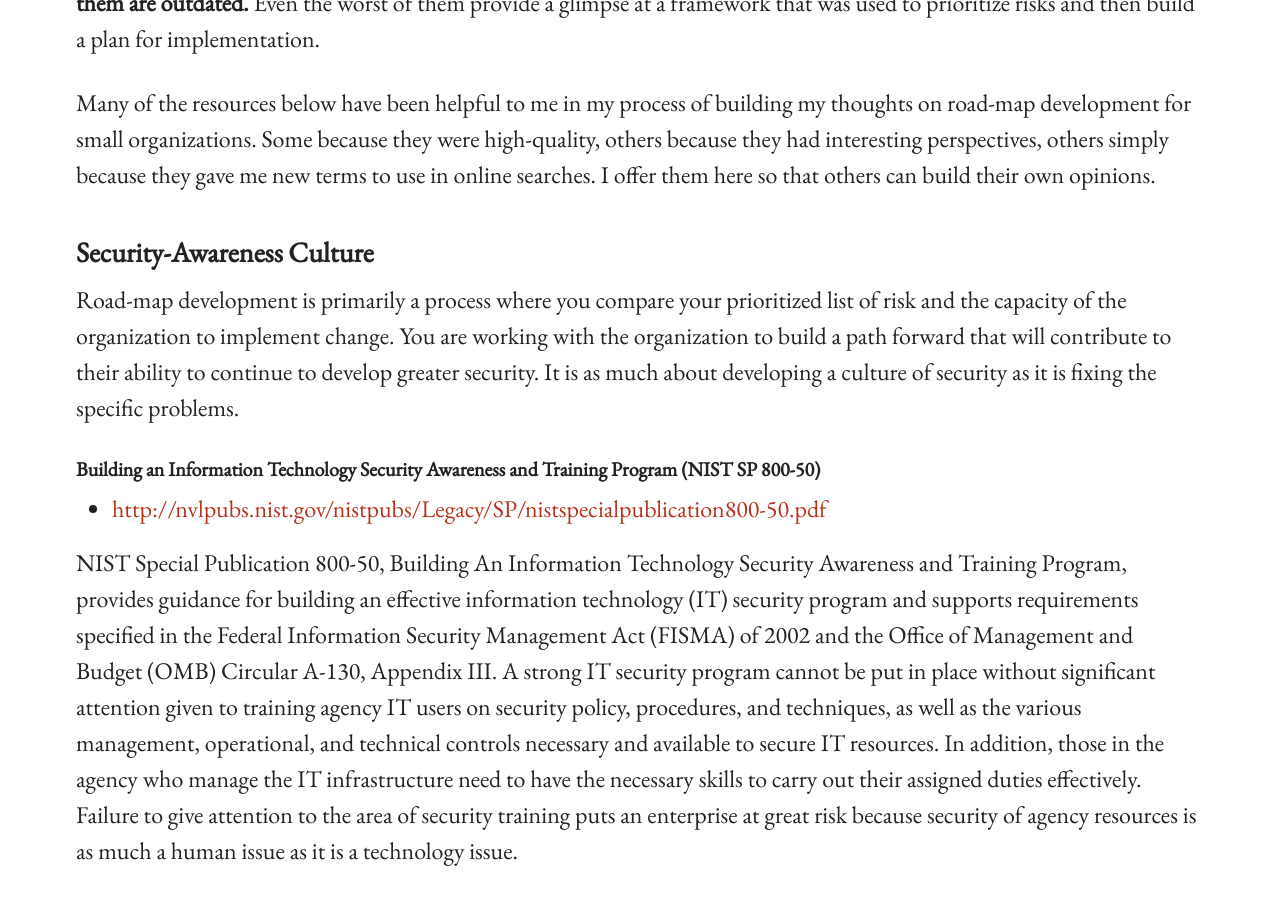
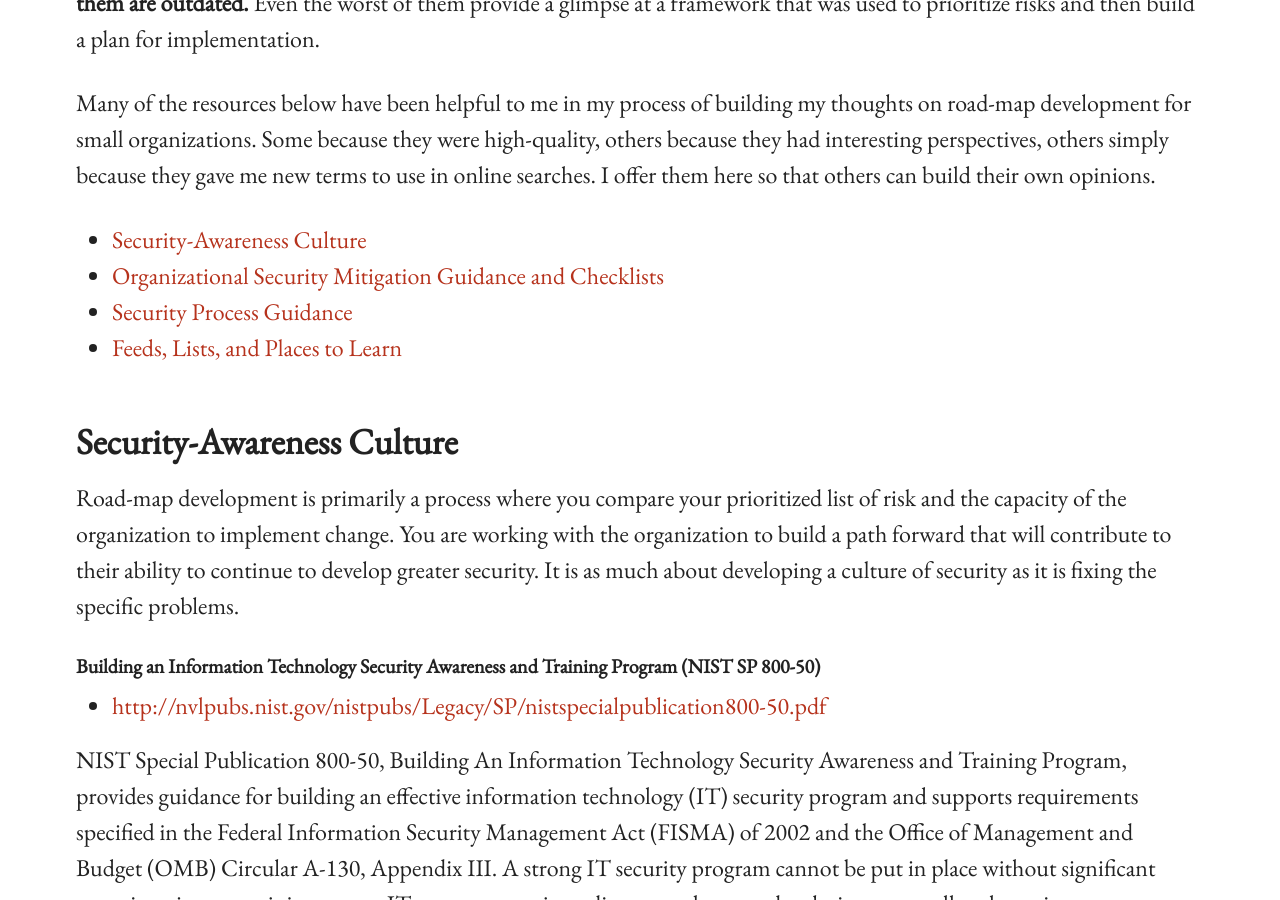
Before and after one commit to seamustuohy/seamustuohy.github.io, a Jekyll site: the page built from _posts/2016-07-10-low-resourced-org-roadmap-dev-list.md, in a window 1280 px wide and 900 px high, scrolled down 736 px. Built offline with Jekyll 4.4.1, drawn with Linux system fonts in a browser that asks for light colours.

Commit message:
Added org-sec roadmap list

```diff
--- a/_posts/2016-07-10-low-resourced-org-roadmap-dev-list.md
+++ b/_posts/2016-07-10-low-resourced-org-roadmap-dev-list.md
@@ -13,7 +13,13 @@ I did not choose resources for this list based upon their quality.  **In fact, I
 
 Many of the resources below have been helpful to me in my process of building my thoughts on road-map development for small organizations.  Some because they were high-quality, others because they had interesting perspectives, others simply because they gave me new terms to use in online searches. I offer them here so that others can build their own opinions.
 
-### Security-Awareness Culture
+* [Security-Awareness Culture](#security-awareness-culture)
+* [Organizational Security Mitigation Guidance and Checklists](#organizational-security-mitigation-guidance-and-checklists)
+* [Security Process Guidance](#security-process-guidance)
+* [Feeds, Lists, and Places to Learn](#feeds-lists-and-places-to-learn)
+
+
+## Security-Awareness Culture
 
 Road-map development is primarily a process where you compare your prioritized list of risk and the capacity of the organization to implement change. You are working with the organization to build a path forward that will contribute to their ability to continue to develop greater security. It is as much about developing a culture of security as it is fixing the specific problems.
 
@@ -85,7 +91,7 @@ Implementing successful security awareness in Your Company Implementing a succes
 
 Even companies with extensive, well-funded security awareness programs fall victim to attacks involving phishing, weak passwords and SQL injection, presumably the primary targets of user education.  Either their users don't have the skills to avoid these pitfalls, or they lack the motivation to apply those skills.  Psychologists and other social scientists have studied the roots of effective behavioral change and have solutions to offer. By exploring personal, social and environmental sources of motivation and abili..
 
-### Organizational Security Mitigation Guidance and Checklists
+## Organizational Security Mitigation Guidance and Checklists
 
 Existing guidance and checklists provide a decent baseline that you can use to check your prioritization of things to address. Many are focused on larger organizations and governments, so be mindful of the capacity required to carry out recommended mitigation's when you are reading them.
 
@@ -283,7 +289,7 @@ ENISA provides recommendations on cybersecurity, supports policy development and
 
 In this repository we provide generalized IT policies adapted from those used internally by our IT staff in hopes that they will come in handy for other organizations, and especially for open-source projects who rely on volunteer admin efforts to manage their infrastructure.
 
-### Security Process Guidance
+## Security Process Guidance
 
 At the average level of insecurity that international CSO's have audit results will be out of date in 3 to 6 months. Their threat landscape and level of security is in constant flux and they don't have the capacity to become security experts to fix it. They don't even have the staff time to re-check a security practice and policy checklist every 6 months. Reading through the approaches and challenges to building security process' will help you get an idea of how to help an organization put effective systems in place without making them so onerous that they are abandoned.
 
@@ -443,7 +449,7 @@ We decided to start with our email. Securing an organizations’ emails isn’t
 
 I'm here to talk to you about computer security - and I don't mean just locking it up in a closet! I'm talking about making sure that the information you keep on your computer(s) is safe, that the only people who see that information are your employees, and making sure that the information is available when they need it. I'm also talking about making sure that no one (make that no hacker) is using your computer to do things that you don't know about. Things that might make you legally liable for someone else's actions....
 
-### Feeds, Lists, and Places to Learn
+## Feeds, Lists, and Places to Learn
 
 This was literally two hours of going through my old notes and archive of links on a Sunday morning. This is FAR from comprehensive and there are many places that collect and share information and links like this.
 
```
